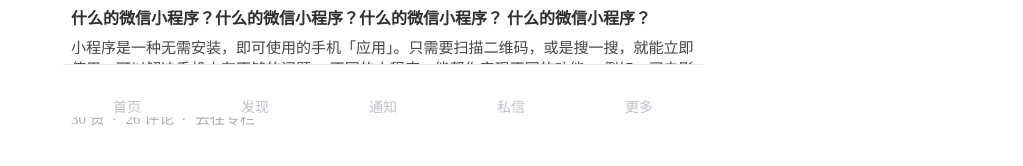
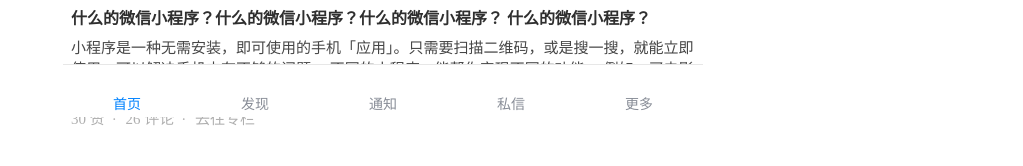
Before and after one commit to ronnieyuyiwei/zhihu, a Vue app: page / in a window 1280 px wide. Shown: the part 683-849 px from the top of the page, without its empty margins (257-1280 px from the left). Built offline with nearby package versions, Linux system fonts and the light colour scheme.

Commit message:
add routes

```diff
--- a/index.html
+++ b/index.html
@@ -22,10 +22,11 @@
   <!-- QQ应用模式 -->
   <meta name="x5-page-mode" content="app">
   <title>Andromeda</title>
-  <script src="//at.alicdn.com/t/font_ygy5kso5r4xz85mi.js"></script>
+  <script src="//at.alicdn.com/t/font_ef636svb4sd1jor.js"></script>
 </head>
 <body>
-<div id="app"></div>
+<div id="app">
+</div>
 
 <!-- built files will be auto injected -->
 
--- a/src/App.vue
+++ b/src/App.vue
@@ -1,6 +1,6 @@
 <template>
   <div id="app">
-   <home></home>
+    <router-view></router-view>
   </div>
 
 </template>
--- a/src/components/foot-menu.vue
+++ b/src/components/foot-menu.vue
@@ -1,38 +1,48 @@
 <template>
    <div class="foot-menu">
-     <div class="home">
+     <div v-bind:class="{ active: isActive }">
+       <router-link to="/home" class="home" >
        <svg class="icon" aria-hidden="true">
-         <use xlink:href="#icon-shouyeshouye"></use>
+         <use xlink:href="#icon-shouye"></use>
        </svg>
        <span>首页</span>
+       </router-link>
      </div>
-     <div class="discovery">
+    <div>
+      <router-link to="/smile" class="discovery" >
         <svg class="icon" aria-hidden="true">
           <use xlink:href="#icon-faxianhou"></use>
         </svg>
         <span>发现</span>
+      </router-link>
     </div>
-     <div class="notice">
+    <div>
+      <router-link to="/smile" class="notice">
         <svg class="icon" aria-hidden="true">
           <use xlink:href="#icon-tongzhi"></use>
         </svg>
         <span>通知</span>
+      </router-link>
     </div>
-     <div class="message">
+    <div>
+      <router-link to="/smile" class="message">
         <svg class="icon" aria-hidden="true">
           <use xlink:href="#icon-icon161605"></use>
         </svg>
         <span>私信</span>
+      </router-link>
     </div>
-     <div class="more">
+    <div>
+      <router-link to="/smile" class="more">
         <svg class="icon" aria-hidden="true">
           <use xlink:href="#icon-gengduo"></use>
         </svg>
         <span>更多</span>
+      </router-link>
     </div>
    </div>
 </template>
-<style lang='scss'>
+<style lang='scss' scoped>
 .foot-menu{
   height: 52px;
   width: 100%;
@@ -47,20 +57,28 @@
   color: #BFBFCD;
   font-size: 24px;
   border-top: 1px solid #E7E7E7;
+  div{
+    display: block;
+    flex: 1;
 
-  div{
-    margin-top: 6px;
-    flex: 1;
     span{
-      margin-top: -3px;
+      margin-top: -4px;
       display: block;
       font-size: 14px;
     }
+  }
+  .active a{
+    color: #0283FE;
   }
 }
 </style>
 <script>
 export default{
+  data () {
+    return {
+      isActive: true
+    }
+  },
   name: 'foot-menu'
 }
 </script>
--- a/src/main.js
+++ b/src/main.js
@@ -2,12 +2,17 @@
 // (runtime-only or standalone) has been set in webpack.base.conf with an alias.
 import Vue from 'vue'
 import App from './App'
+import routes from './routes/routes'
 import VueRouter from 'vue-router'
 Vue.use(VueRouter)
+const router = new VueRouter({
+  routes
+})
 /* eslint-disable no-new */
 new Vue({
+  router,
   el: '#app',
   template: '<App/>',
   components: { App }
-})
+}).$mount('#app')
 /* eslint-enable no-new */
--- /dev/null
+++ b/src/pages/smile.vue
@@ -0,0 +1,49 @@
+
+<template>
+  <div class="Smile">
+    <h2>this is the content of Smile Two</h2>
+    <img src="../assets/songhuiqiao.jpg">
+    <div class="square">
+      <div>1</div>
+      <div>2</div>
+    </div>
+  </div>
+</template>
+
+<script>
+export default {
+  name: 'smile',
+  data () {
+    return {
+      msg: 'Message'
+    }
+  }
+}
+</script>
+<style lang="scss" scoped>
+h1{
+  color: red;
+}
+h2{
+  color: purple;
+}
+p{
+  font-size: 30px;
+}
+img{
+  width:90px;
+  height:135px;
+}
+.square{
+  width: 200px;
+  height: 200px;
+  background: cornflowerblue;
+  div{
+    width: 80px;
+    height: 80px;
+    background: greenyellow;
+    margin: 20px;
+  }
+
+}
+</style>
--- /dev/null
+++ b/src/routes/routes.js
@@ -0,0 +1,24 @@
+/**
+ * Created by YYW on 2017/1/14.
+ */
+import App from '../App.vue'
+export default [
+  {
+    path: '/',
+    component: App,
+    children: [
+      {
+        path: '/',
+        component: resolve => require(['../pages/home.vue'], resolve)
+      },
+      {
+        path: '/home',
+        component: resolve => require(['../pages/home.vue'], resolve)
+      },
+      {
+        path: '/smile',
+        component: resolve => require(['../pages/smile.vue'], resolve)
+      }
+    ]
+  }
+]
```
Also changed, not shown: src/components/test.vue (added, +27 -0 lines), src/pages/home.vue (+8 -6 lines). Lines whose indentation alone changed are shown as unchanged.
